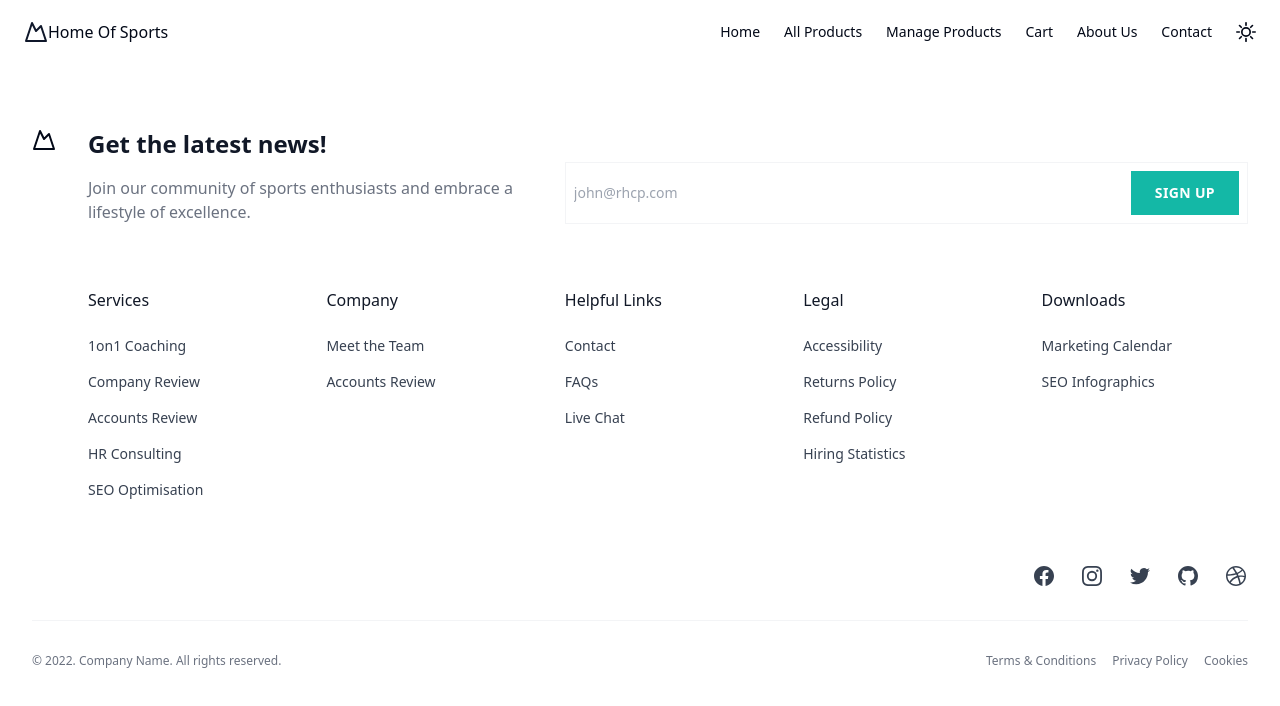
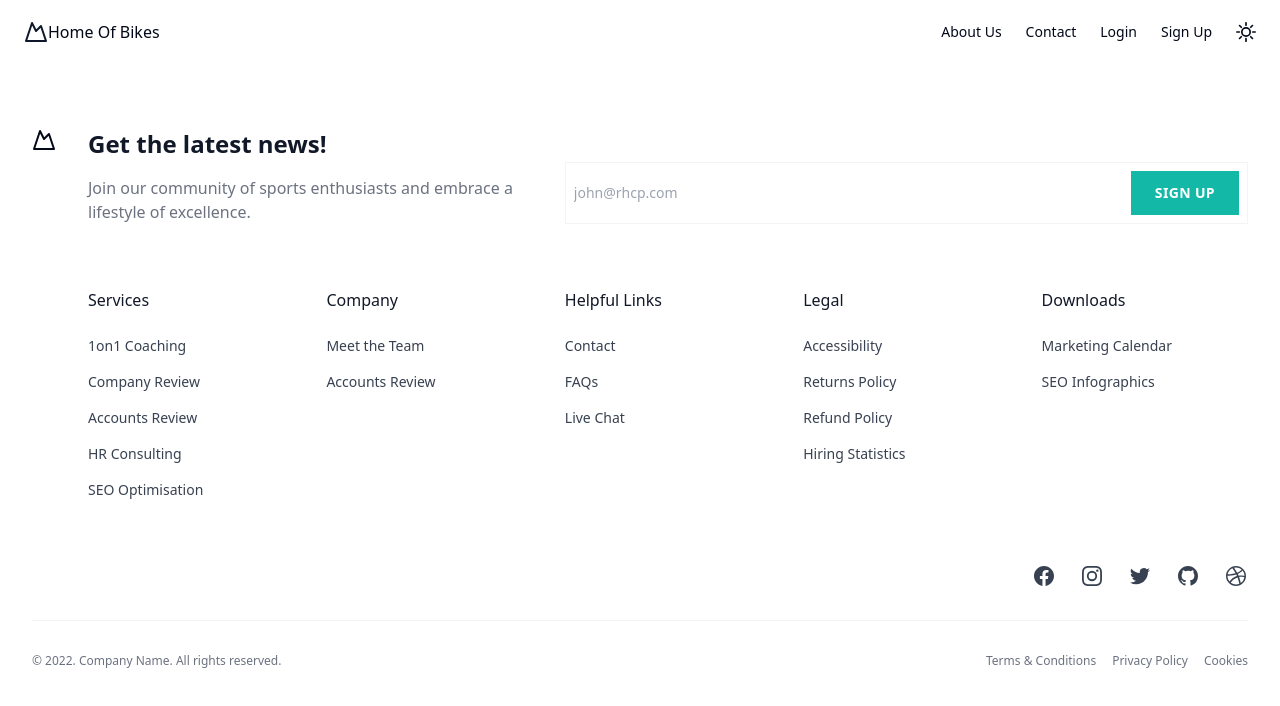
Before and after one commit to GGTuran/bike-rental-service-client, a React (Vite) app: page / in a window 1280 px wide. Shown: the top 706 px of the page. Built offline with nearby package versions, Linux system fonts and the light colour scheme.

Commit message:
added login logout toggle

```diff
--- a/src/components/Navbar/Navbar.tsx
+++ b/src/components/Navbar/Navbar.tsx
@@ -1,4 +1,3 @@
-/* eslint-disable @typescript-eslint/no-explicit-any */
 import {
   Sheet,
   SheetTrigger,
@@ -6,19 +5,23 @@ import {
   SheetClose,
 } from "@/components/ui/sheet";
 import { Button } from "@/components/ui/button";
-import HomeIcon from "@/assets/icons/HomeIcon";
 import MountainIcon from "@/assets/icons/MountainIcon";
 import MenuIcon from "@/assets/icons/MenuIcon";
 import XIcon from "@/assets/icons/XIIcon";
-import PackageIcon from "@/assets/icons/PackageIcon";
 import InfoIcon from "@/assets/icons/InfoIcon";
-import ShoppingCartIcon from "@/assets/icons/ShoppingCartIcon";
 import MailIcon from "@/assets/icons/MailIcon";
 import MoonIcon from "@/assets/icons/MoonIcon";
 import SunIcon from "@/assets/icons/SunIcon";
 import { useEffect, useState } from "react";
+import { useAppDispatch, useAppSelector } from "@/redux/hooks";
+import { logout, selectCurrentUser, useCurrentToken } from "@/redux/features/auth/authSlice";
+
+
 
 const Navbar = () => {
+  const dispatch = useAppDispatch();
+  const user = useAppSelector(selectCurrentUser);
+  const token = useAppSelector(useCurrentToken);
 
   const [darkMode, setDarkMode] = useState(false);
 
@@ -26,48 +29,26 @@ const Navbar = () => {
     setDarkMode((prevMode) => !prevMode);
   };
 
+  const handleLogout = () => {
+    dispatch(logout());
+  };
+
   useEffect(() => {
     if (darkMode) {
-      document.body.classList.add('dark');
+      document.body.classList.add("dark");
     } else {
-      document.body.classList.remove('dark');
+      document.body.classList.remove("dark");
     }
   }, [darkMode]);
 
   return (
-    <header className="bg-background   text-foreground shadow-sm">
+    <header className="bg-background text-foreground shadow-sm">
       <div className="container mx-auto flex h-16 items-center justify-between px-4 md:px-6">
         <a href="/" className="flex items-center">
           <MountainIcon className="h-6 w-6 text-primary" />
-          <span>Home Of Sports</span>
+          <span>Home Of Bikes</span>
         </a>
         <nav className="hidden items-center gap-6 md:flex">
-          <a
-            href="/"
-            className="text-sm font-medium transition-colors hover:text-primary"
-          >
-            Home
-          </a>
-          <a
-            href="/products"
-            className="text-sm font-medium transition-colors hover:text-primary"
-          >
-            All Products
-          </a>
-
-          <a
-            href="/manage-products"
-            className="text-sm font-medium transition-colors hover:text-primary"
-          >
-            Manage Products
-          </a>
-
-          <a
-            href="/cart"
-            className="text-sm font-medium transition-colors hover:text-primary"
-          >
-            Cart
-          </a>
           <a
             href="/about-us"
             className="text-sm font-medium transition-colors hover:text-primary"
@@ -75,16 +56,38 @@ const Navbar = () => {
             About Us
           </a>
           <a
-            href="contact"
+            href="/contact"
             className="text-sm font-medium transition-colors hover:text-primary"
           >
             Contact
           </a>
+          {token ? (
+            <button
+              onClick={handleLogout}
+              className="text-sm font-medium transition-colors hover:text-primary"
+            >
+              Logout
+            </button>
+          ) : (
+            <>
+              <a
+                href="/login"
+                className="text-sm font-medium transition-colors hover:text-primary"
+              >
+                Login
+              </a>
+              <a
+                href="/signup"
+                className="text-sm font-medium transition-colors hover:text-primary"
+              >
+                Sign Up
+              </a>
+            </>
+          )}
           <button
             onClick={toggleDarkMode}
             className="text-sm font-medium transition-colors hover:text-primary"
           >
-            {/* {darkMode ? "Light Mode" : "Dark Mode"} */}
             {darkMode ? <MoonIcon className="h-5 w-5" /> : <SunIcon className="h-5 w-5" />}
           </button>
         </nav>
@@ -99,7 +102,7 @@ const Navbar = () => {
             <div className="flex h-16 items-center justify-between px-4">
               <a href="/" className="flex items-center">
                 <MountainIcon className="h-6 w-6 text-primary" />
-                <span className="sr-only">Home Of Sports</span>
+                <span className="sr-only">Home Of Bikes</span>
               </a>
               <SheetClose asChild>
                 <Button variant="ghost" size="icon">
@@ -109,36 +112,6 @@ const Navbar = () => {
               </SheetClose>
             </div>
             <nav className="grid gap-4 px-4 py-6">
-              <a
-                href="/"
-                className="flex items-center gap-2 text-sm font-medium transition-colors hover:text-primary"
-              >
-                <HomeIcon className="h-5 w-5" />
-                Home
-              </a>
-              <a
-                href="/products"
-                className="flex items-center gap-2 text-sm font-medium transition-colors hover:text-primary"
-              >
-                <PackageIcon className="h-5 w-5" />
-                All Products
-              </a>
-
-              <a
-                href="manage-products"
-                className="flex items-center gap-2 text-sm font-medium transition-colors hover:text-primary"
-              >
-                <PackageIcon className="h-5 w-5" />
-                Manage Products
-              </a>
-
-              <a
-                href="/cart"
-                className="flex items-center gap-2 text-sm font-medium transition-colors hover:text-primary"
-              >
-                <ShoppingCartIcon className="h-5 w-5" />
-                Cart
-              </a>
               <a
                 href="/about-us"
                 className="flex items-center gap-2 text-sm font-medium transition-colors hover:text-primary"
@@ -153,12 +126,34 @@ const Navbar = () => {
                 <MailIcon className="h-5 w-5" />
                 Contact
               </a>
+              {token ? (
+                <button
+                  onClick={handleLogout}
+                  className="flex items-center gap-2 text-sm font-medium transition-colors hover:text-primary"
+                >
+                  Logout
+                </button>
+              ) : (
+                <>
+                  <a
+                    href="/login"
+                    className="flex items-center gap-2 text-sm font-medium transition-colors hover:text-primary"
+                  >
+                    Login
+                  </a>
+                  <a
+                    href="/signup"
+                    className="flex items-center gap-2 text-sm font-medium transition-colors hover:text-primary"
+                  >
+                    Sign Up
+                  </a>
+                </>
+              )}
               <button
                 onClick={toggleDarkMode}
                 className="flex items-center gap-2 text-sm font-medium transition-colors hover:text-primary"
               >
                 {darkMode ? <MoonIcon className="h-5 w-5" /> : <SunIcon className="h-5 w-5" />}
-                {/* {darkMode ? "Light Mode" : "Dark Mode"} */}
               </button>
             </nav>
           </SheetContent>
--- a/src/components/layout/ProtectedRoute.tsx
+++ b/src/components/layout/ProtectedRoute.tsx
@@ -1,34 +1,36 @@
-// import { ReactNode } from 'react';
-// import { useAppDispatch, useAppSelector } from '../../redux/hooks';
+import { ReactNode } from 'react';
+import {  useAppSelector } from '../../redux/hooks';
 
-// import { Navigate } from 'react-router-dom';
+import { Navigate } from 'react-router-dom';
+import {  useCurrentToken } from '@/redux/features/auth/authSlice';
 
 
-// type TProtectedRoute = {
-//   children: ReactNode;
-//   role: string | undefined;
-// };
 
-// const ProtectedRoute = ({ children, role }: TProtectedRoute) => {
-// //   const token = useAppSelector(useCurrentToken);
+type TProtectedRoute = {
+  children: ReactNode;
+  role: string | undefined;
+};
+
+const ProtectedRoute = ({ children, role }: TProtectedRoute) => {
+  const token = useAppSelector(useCurrentToken);
 
 //   let user;
 
-// //   if (token) {
-// //     user = verifyToken(token);
-// //   }
+//   if (token) {
+//     user = verifyToken(token);
+//   }
 
 //   const dispatch = useAppDispatch();
 
-// //   if (role !== undefined && role !== user?.role) {
-// //     dispatch(logout());
-// //     return <Navigate to="/login" replace={true} />;
-// //   }
-// //   if (!token) {
-// //     return <Navigate to="/login" replace={true} />;
-// //   }
+//   if (role !== undefined && role !== user?.role) {
+//     dispatch(logout());
+//     return <Navigate to="/login" replace={true} />;
+//   }
+  if (!token) {
+    return <Navigate to="/login" replace={true} />;
+  }
 
-//   return children;
-// };
+  return children;
+};
 
-// export default ProtectedRoute;
+export default ProtectedRoute;
--- a/src/main.tsx
+++ b/src/main.tsx
@@ -1,16 +1,18 @@
 import React from "react";
 import ReactDOM from "react-dom/client";
-
 import "./index.css";
 import { Provider } from "react-redux";
-import { store } from "./redux/store";
+import { persistor, store } from "./redux/store";
 import { RouterProvider } from "react-router-dom";
 import router from "./routes/routes";
+import { PersistGate } from 'redux-persist/integration/react';
 
 ReactDOM.createRoot(document.getElementById("root")!).render(
   <React.StrictMode>
     <Provider store={store}>
-      <RouterProvider router={router}></RouterProvider>
+     <PersistGate loading={null} persistor={persistor}>
+     <RouterProvider router={router}></RouterProvider>
+     </PersistGate>
     </Provider>
   </React.StrictMode>
 );
--- a/src/redux/api/baseApi.ts
+++ b/src/redux/api/baseApi.ts
@@ -5,11 +5,11 @@ const baseQuery = fetchBaseQuery({
   baseUrl: 'http://localhost:5000/api',
   credentials: 'include',
   prepareHeaders: (headers, { getState }) => {
-    // const token = (getState() as RootState).auth.token;
+    const token = (getState() as RootState).auth.token;
 
-    // if (token) {
-    //   headers.set('authorization', `Bearer${token}`);
-    // }
+    if (token) {
+      headers.set('authorization', `Bearer${token}`);
+    }
 
     return headers;
   },
--- a/src/redux/features/auth/authSlice.ts
+++ b/src/redux/features/auth/authSlice.ts
@@ -3,6 +3,7 @@ import { createSlice } from "@reduxjs/toolkit";
 
 export type TUser = {
     userId: string;
+    email: string;
     role: string;
     iat: number;
     exp: number;
@@ -38,5 +39,5 @@ export const { setUser, logout } = authSlice.actions;
 
 export default authSlice.reducer;
 
-// export const useCurrentToken = (state: RootState) => state.auth.token;
-// export const selectCurrentUser = (state: RootState) => state.auth.user;
+export const useCurrentToken = (state: RootState) => state.auth.token;
+export const selectCurrentUser = (state: RootState) => state.auth.user;
--- a/src/redux/store.ts
+++ b/src/redux/store.ts
@@ -10,16 +10,25 @@ import {
   PURGE,
   REGISTER,
 } from "redux-persist";
+import authSlice from './features/auth/authSlice';
+import storage from 'redux-persist/lib/storage';
 
+const persistConfig = {
+  key: 'auth',
+  storage,
+};
+
+const persistedAuthReducer = persistReducer(persistConfig, authSlice);
 export const store = configureStore({
   reducer: {
     [baseApi.reducerPath]: baseApi.reducer,
+    auth: persistedAuthReducer,
   },
   middleware: (getDefaultMiddleware) =>
     getDefaultMiddleware({
       serializableCheck: {
         ignoredActions: [FLUSH, REHYDRATE, PAUSE, PERSIST, PURGE, REGISTER],
-    },
+      },
     }).concat(baseApi.middleware),
 
 })
@@ -28,3 +37,5 @@ export const store = configureStore({
 export type RootState = ReturnType<typeof store.getState>
 // Inferred type: {posts: PostsState, comments: CommentsState, users: UsersState}
 export type AppDispatch = typeof store.dispatch
+
+export const persistor = persistStore(store);
```
Also changed, not shown: src/pages/Login.tsx (+14 -5 lines).
